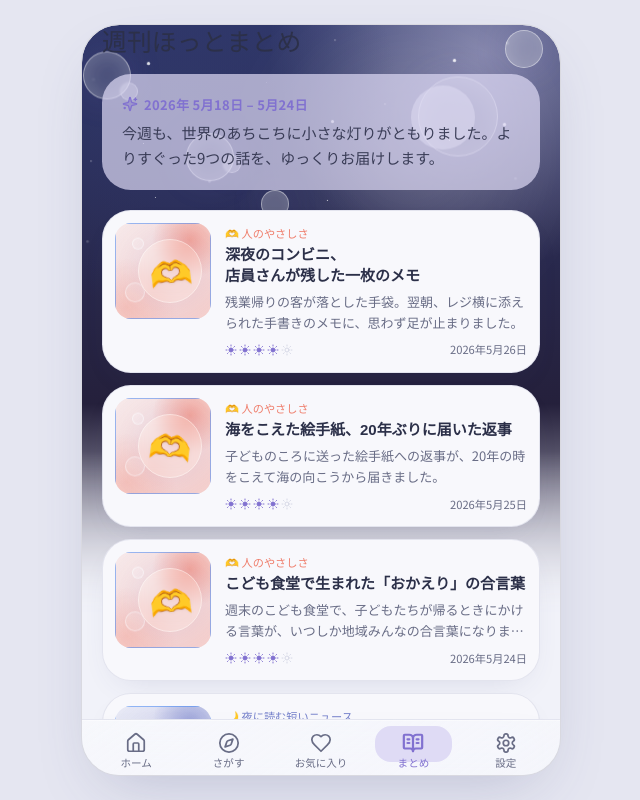
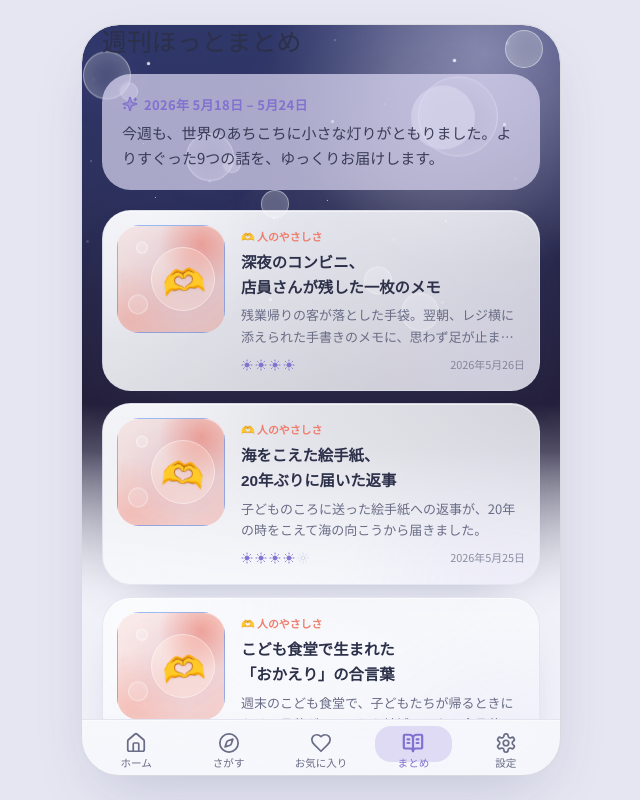
Before and after one commit to sunpotflower4460-cpu/Hot-news, a Next.js app: page /digest in a window 1280 px wide. Shown: the whole page, without its empty margins (319-959 px from the left). Built offline with nearby package versions, Linux system fonts and the light colour scheme; a web font is replaced by a local one.

Commit message:
Make article cards airy and tactile

```diff
--- a/src/components/article/ArticleCard.tsx
+++ b/src/components/article/ArticleCard.tsx
@@ -5,7 +5,6 @@ import { ComfortScore } from './ComfortScore';
 import { SaveButton } from '@/components/favorites/SaveButton';
 import { getCategory } from '@/mock/categories';
 import { relativeJa } from '@/lib/utils/date';
-import { cn } from '@/lib/utils/cn';
 
 interface ArticleCardProps {
   article: Article;
@@ -18,25 +17,29 @@ export function ArticleCard({ article, layout = 'list' }: ArticleCardProps) {
 
   if (layout === 'rail') {
     return (
-      <article className="group relative w-60 shrink-0 overflow-hidden rounded-card border border-line/60 bg-surface shadow-soft transition-transform active:scale-[0.98]">
-        <Link href={`/article/${article.id}`} className="block">
-          <CoverArt category={primary} seed={article.id} size="sm" className="h-28 w-full" />
-          <div className="space-y-2 p-3.5">
-            <span className="text-[0.7rem] font-medium" style={{ color: `hsl(${meta.accent})` }}>
+      <article className="soft-surface float-card group relative w-[17rem] shrink-0 rounded-card shadow-soft">
+        <Link href={`/article/${article.id}`} className="block overflow-hidden rounded-card">
+          <CoverArt category={primary} seed={article.id} size="sm" className="h-36 w-full" />
+          <div className="space-y-2.5 p-4.5 px-4 pb-4 pt-3.5">
+            <span
+              className="inline-flex items-center rounded-pill bg-white/32 px-2.5 py-1 text-[0.68rem] font-semibold backdrop-blur-sm"
+              style={{ color: `hsl(${meta.accent})` }}
+            >
               {meta.glyph} {meta.labelJa}
             </span>
-            <h3 className="line-clamp-2 text-body font-bold leading-snug text-text">
+            <h3 className="line-clamp-2 text-[0.98rem] font-bold leading-[1.65] text-text">
               {article.title}
             </h3>
-            <div className="flex items-center justify-between pt-0.5">
+            <p className="line-clamp-2 text-caption text-muted">{article.summary}</p>
+            <div className="flex items-center justify-between border-t border-line/35 pt-2.5">
               <ComfortScore score={article.comfortScore} showLabel={false} />
-              <span className="text-[0.7rem] text-muted">
+              <span className="text-[0.68rem] text-muted/80">
                 {relativeJa(article.appPublishedAt)}
               </span>
             </div>
           </div>
         </Link>
-        <SaveButton id={article.id} className="absolute right-2 top-2 z-10" />
+        <SaveButton id={article.id} className="absolute right-3 top-3 z-10 shadow-soft" />
       </article>
     );
   }
@@ -44,25 +47,30 @@ export function ArticleCard({ article, layout = 'list' }: ArticleCardProps) {
   return (
     <Link
       href={`/article/${article.id}`}
-      className="group flex gap-3.5 rounded-card border border-line/60 bg-surface p-3 shadow-soft transition-transform active:scale-[0.99]"
+      className="soft-surface float-card group flex gap-4 rounded-card p-3.5 shadow-soft"
     >
       <CoverArt
         category={primary}
         seed={article.id}
         size="sm"
-        className="h-24 w-24 shrink-0 rounded-2xl"
+        className="h-[6.75rem] w-[6.75rem] shrink-0 rounded-[1.4rem] shadow-inner-light"
       />
-      <div className="flex min-w-0 flex-1 flex-col">
-        <span className="text-[0.7rem] font-medium" style={{ color: `hsl(${meta.accent})` }}>
+      <div className="flex min-w-0 flex-1 flex-col py-0.5">
+        <span
+          className="text-[0.68rem] font-semibold"
+          style={{ color: `hsl(${meta.accent})` }}
+        >
           {meta.glyph} {meta.labelJa}
         </span>
-        <h3 className={cn('mt-0.5 line-clamp-2 text-body font-bold leading-snug text-text')}>
+        <h3 className="mt-1 line-clamp-2 text-[0.96rem] font-bold leading-[1.62] text-text">
           {article.title}
         </h3>
-        <p className="mt-1 line-clamp-2 text-caption text-muted">{article.summary}</p>
-        <div className="mt-auto flex items-center justify-between pt-1.5">
+        <p className="mt-1 line-clamp-2 text-caption leading-relaxed text-muted">
+          {article.summary}
+        </p>
+        <div className="mt-auto flex items-center justify-between pt-2">
           <ComfortScore score={article.comfortScore} showLabel={false} />
-          <span className="text-[0.7rem] text-muted">{relativeJa(article.appPublishedAt)}</span>
+          <span className="text-[0.68rem] text-muted/75">{relativeJa(article.appPublishedAt)}</span>
         </div>
       </div>
     </Link>
```
